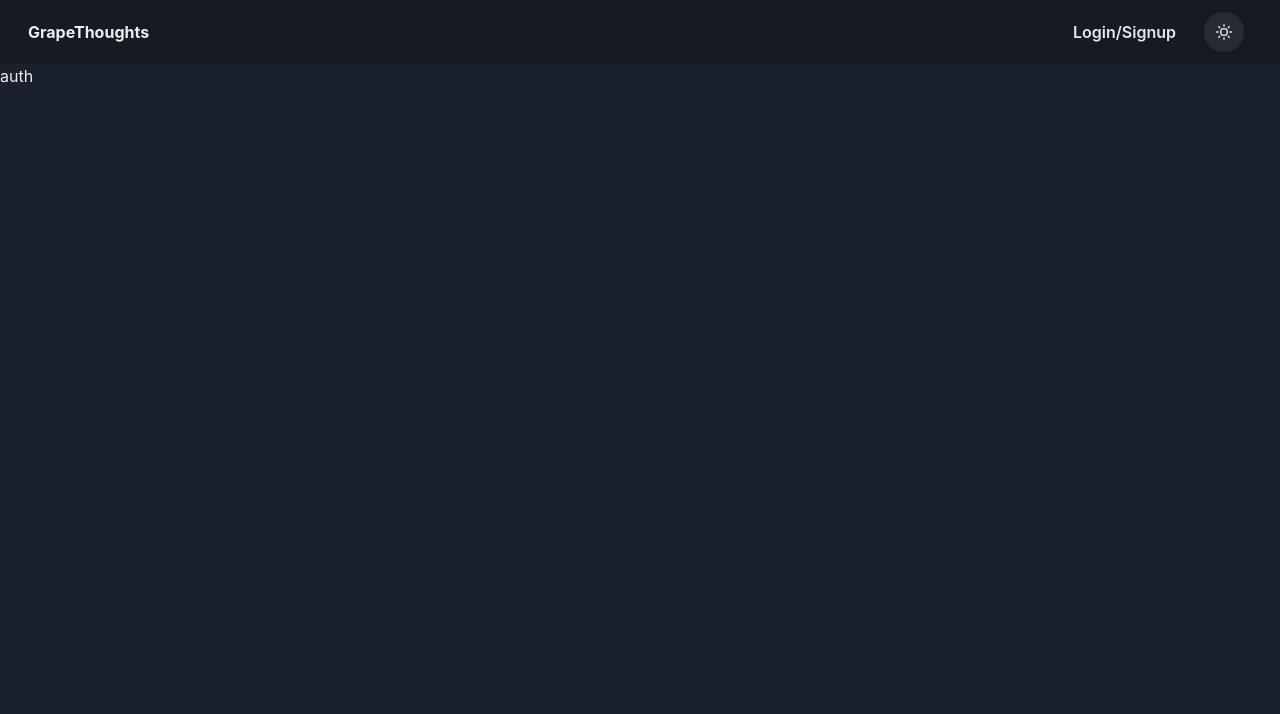
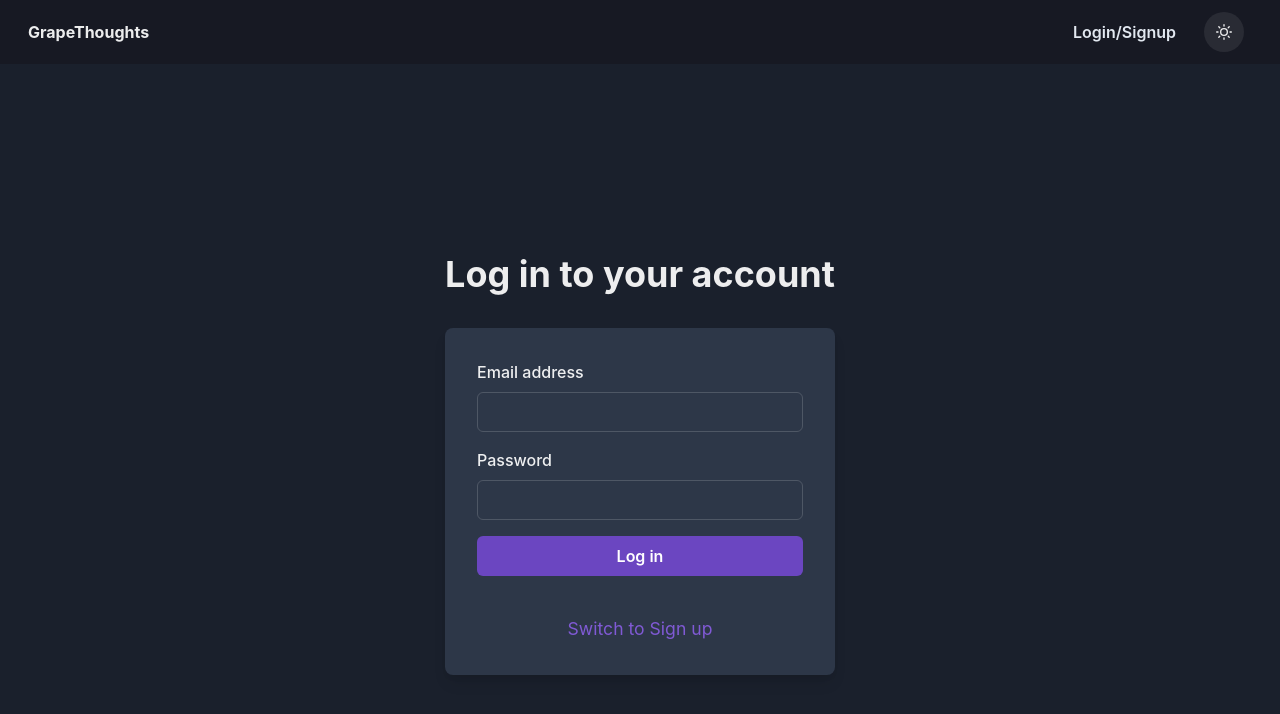
Before and after one commit to grapeJUICE1/Grape-Thoughts, a Next.js app: page /auth in a window 1280 px wide. Shown: the top 714 px of the page. Built offline with nearby package versions, Linux system fonts and the light colour scheme.

Commit message:
implement auth card component

```diff
--- /dev/null
+++ b/components/AuthCard/index.tsx
@@ -0,0 +1,91 @@
+import {
+  Flex,
+  Box,
+  FormControl,
+  FormLabel,
+  Input,
+  Stack,
+  Link,
+  Button,
+  Heading,
+  Text,
+  useColorModeValue,
+} from '@chakra-ui/react'
+import { useState } from 'react'
+
+function AuthCard() {
+  type authType = 'login' | 'signup'
+  const [authType, setAuthType] = useState<authType>('login')
+
+  return (
+    <Flex
+      minH={'100vh'}
+      align={'center'}
+      justify={'center'}
+      bg={useColorModeValue('gray.50', 'gray.800')}
+    >
+      <Stack spacing={8} mx={'auto'} maxW={'lg'} py={12} px={6}>
+        <Stack align={'center'}>
+          <Heading fontSize={'4xl'}>
+            {authType === 'login' ? 'Log in' : 'Sign up'} to your account
+          </Heading>
+        </Stack>
+        <Box
+          rounded={'lg'}
+          bg={useColorModeValue('white', 'gray.700')}
+          boxShadow={'lg'}
+          p={8}
+        >
+          <Stack spacing={4}>
+            <FormControl id='email'>
+              <FormLabel>Email address</FormLabel>
+
+              <Input
+                type='email'
+                _focus={{
+                  borderColor: 'purple.400',
+                  boxShadow: '0 0 1px #6B46C1',
+                }}
+              />
+            </FormControl>
+
+            <FormControl id='password'>
+              <FormLabel>Password</FormLabel>
+
+              <Input
+                type='password'
+                _focus={{
+                  borderColor: 'purple.400',
+                  boxShadow: '0 0 1px #6B46C1',
+                }}
+              />
+            </FormControl>
+            <Stack spacing={10}>
+              <Button
+                bg={'purple.600'}
+                color={'white'}
+                _hover={{
+                  bg: 'purple.800',
+                }}
+              >
+                {authType === 'login' ? 'Log in' : 'Sign up'}
+              </Button>
+              <Link
+                onClick={() =>
+                  setAuthType(authType === 'login' ? 'signup' : 'login')
+                }
+                color='purple.500'
+                textAlign='center'
+                fontSize='1.1rem'
+              >
+                Switch to {authType === 'login' ? 'Sign up' : 'Log in'}
+              </Link>
+            </Stack>
+          </Stack>
+        </Box>
+      </Stack>
+    </Flex>
+  )
+}
+
+export default AuthCard
--- a/pages/auth.tsx
+++ b/pages/auth.tsx
@@ -1,7 +1,8 @@
 import React from 'react'
+import AuthCard from '../components/AuthCard'
 
 function auth() {
-  return <h1>auth</h1>
+  return <AuthCard />
 }
 
 export default auth
```
